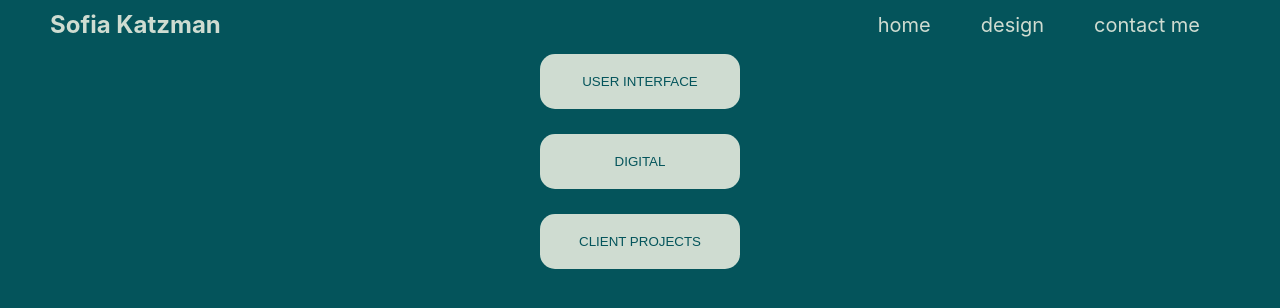
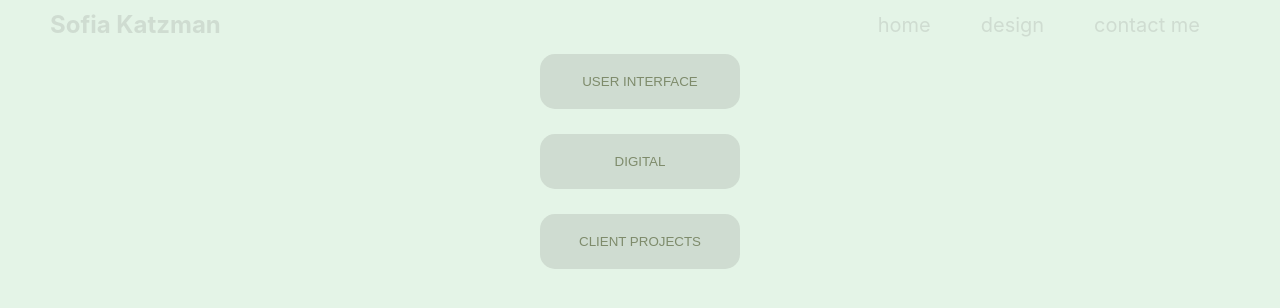
Before and after one commit to sofiakatzman/DesignPortfolio, a React (Create React App) app: page /design in a window 1280 px wide. Shown: the top 308 px of the page. Built offline with nearby package versions, Linux system fonts and the light colour scheme.

Commit message:
update color pallete

```diff
--- a/src/App.css
+++ b/src/App.css
@@ -3,17 +3,19 @@
 :root {
     --white: #f5f5f5;
     --light-beige: #e8dad5;
-    --main-green: #1f2435;
-    --med-green: #04545b;
+    --main-green: #39422d;
+    --dark-green: #4f5a3f;
+    --med-green: #7e8b6b;
     --light-green:#CFDCD1;
     --main-orange: #e3591e;
     --med-orange: #e58e68;
     --main-light: #f2bea6;
     --main-lighter: #f0d7cb;
+    --lightest-green:#e4f4e7;
 }
 
 body {
-    background-color: var(--med-green);
+    background-color: var(--lightest-green);
 }
 
 h1 {
```
